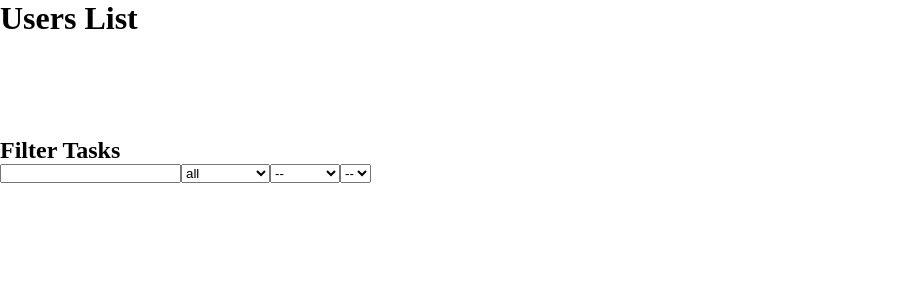
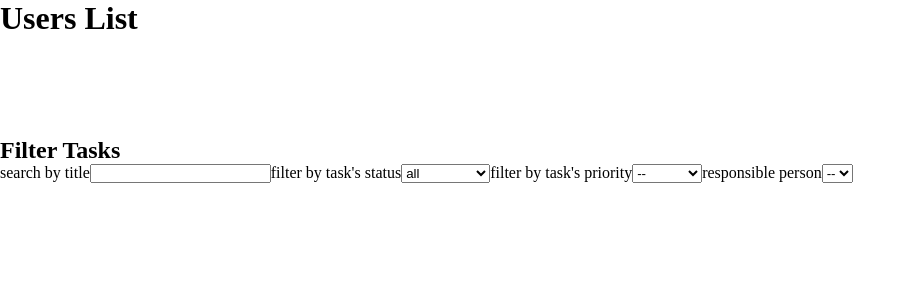
Before and after one commit to HasanKazemi/Team-Task-Management, a React (Vite) app: page / in a window 1280 px wide. Shown: the top 300 px of the page, without its empty margins (0-916 px from the left). Built offline with nearby package versions, Linux system fonts and the light colour scheme.

Commit message:
add label for filter form

```diff
--- a/src/pages/Dashboard.tsx
+++ b/src/pages/Dashboard.tsx
@@ -46,18 +46,22 @@ const Dashboard: React.FC = () => {
         </div>
         <div style={{marginTop:"100px"}}>
           <h2>Filter Tasks</h2>
+          <label htmlFor="searchTerm">search by title</label>
           <input type="text" name="searchTerm" id="searchTerm" value={filters.searchTerm} onChange={handleChange} />
+          <label htmlFor="searchStatus">filter by task's status</label>
           <select name="searchStatus" id="searchStatus" value={filters.searchStatus} onChange={handleChange}>
             <option value="all">all</option>
             <option value="in-progress">in-progress</option>
             <option value="done">done</option>
           </select>
+          <label htmlFor="searchPriority">filter by task's priority</label>
           <select name="searchPriority" id="searchPriority" value={filters.searchPriority} onChange={handleChange}>
             <option value="all">--</option>
             <option value="low">low</option>
             <option value="medium">medium</option>
             <option value="high">high</option>
           </select>
+          <label htmlFor="searchAssignedUserId">responsible person</label>
           <select name="searchAssignedUserId" id="searchAssignedUserId" value={filters.searchAssignedUserId} onChange={handleChange}>
             <option value="">--</option>
             {users.map(user => (
```
